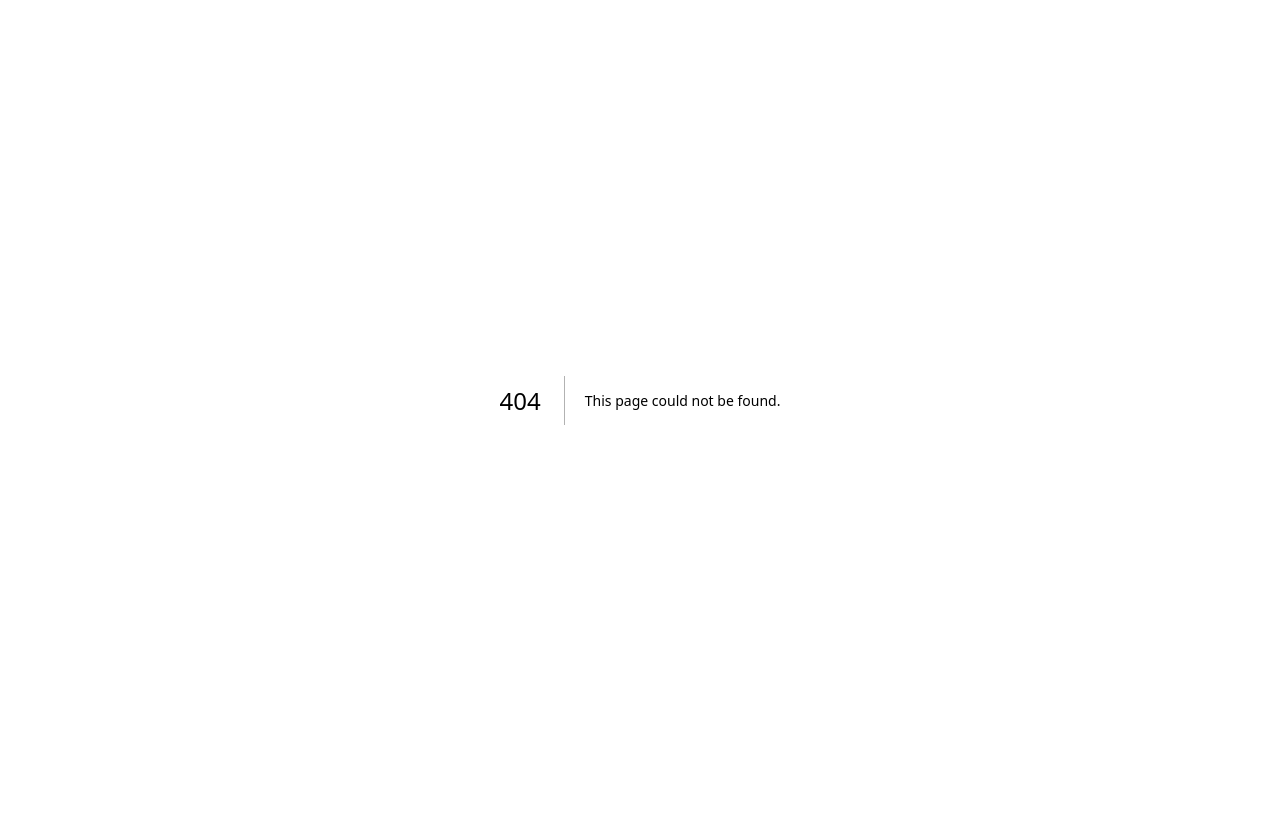
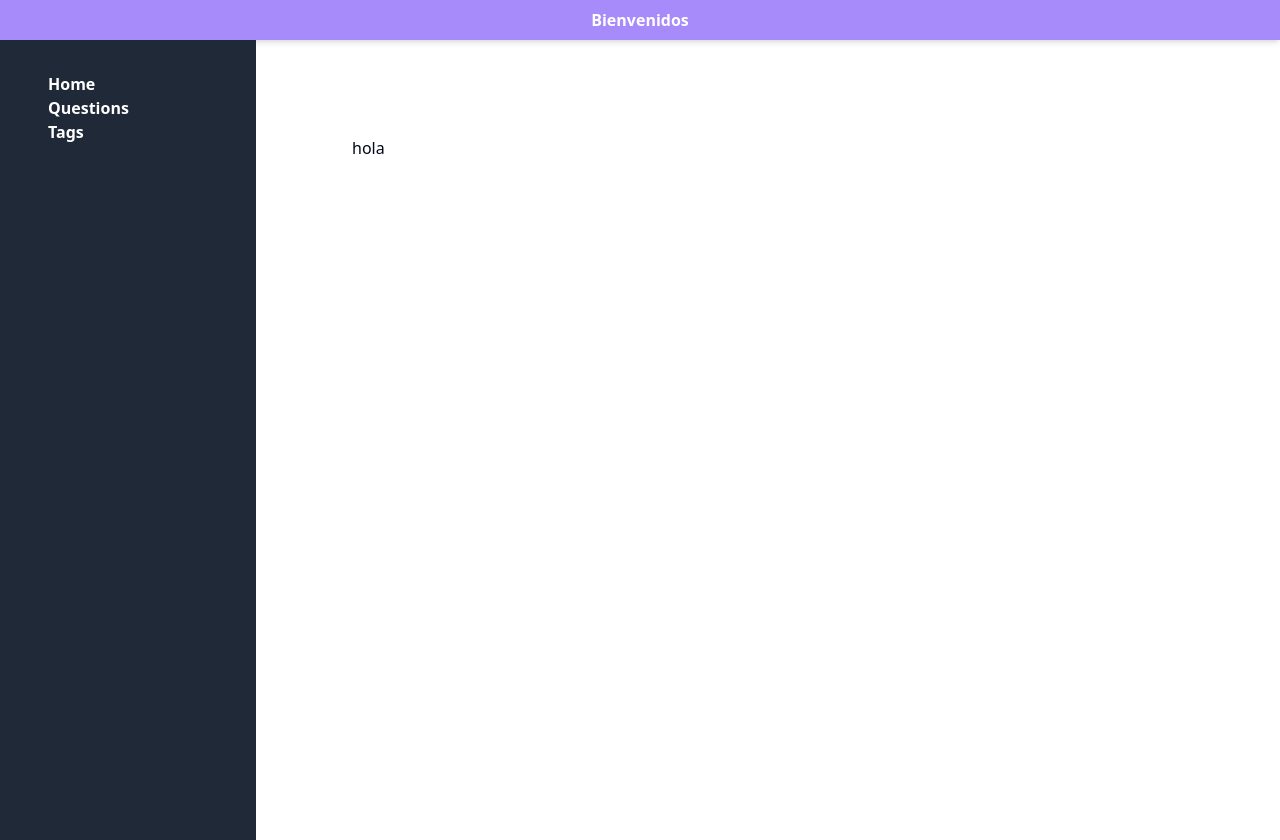
Before and after one commit to KrashMello/km-contable, a Next.js app: page /dashboard in a window 1280 px wide. Before the commit this address had no page. Before the commit the page ends 800 px from the top, so only its background shows below. Built offline with nearby package versions, Linux system fonts and the light colour scheme.

Commit message:
feat: change home to dashboard

```diff
--- /dev/null
+++ b/app/dashboard/layout.tsx
@@ -0,0 +1,40 @@
+import type { Metadata } from "next";
+import { Inter as FontSans } from "next/font/google";
+import { cn } from "@/lib/utils";
+import "../globals.css";
+
+const fontSans = FontSans({ subsets: ["latin"], variable: "--font-sans" });
+
+export const metadata: Metadata = {
+  title: "KM Contable App | dashboard",
+  description: "accounting application",
+};
+
+export default function RootLayout({
+  children,
+}: Readonly<{
+  children: React.ReactNode;
+}>) {
+  return (
+    <html lang="en">
+      <body
+        className={cn(
+          "min-h-screen bg-white font-sans antialiased",
+          fontSans.variable,
+        )}
+      >
+        <div className="flex justify-center items-center h-10 bg-violet-400 max-w-400 max-h-20 shadow-md">
+          <h2 className="text-white font-bold ">Bienvenidos</h2>
+        </div>
+        <div className="flex h-full min-h-full w-full">
+          <div className="bg-gray-800 w-[20%] pt-8 pl-12">
+            <h3 className="text-white font-bold">Home</h3>
+            <h3 className="text-white font-bold">Questions</h3>
+            <h3 className="text-white font-bold">Tags</h3>
+          </div>
+          <main>{children}</main>
+        </div>
+      </body>
+    </html>
+  );
+}
--- a/app/home/layout.tsx
+++ /dev/null
@@ -1,30 +0,0 @@
-import type { Metadata } from "next";
-import { Inter as FontSans } from "next/font/google";
-import { cn } from "@/lib/utils";
-import "../globals.css";
-
-const fontSans = FontSans({ subsets: ["latin"], variable: "--font-sans" });
-
-export const metadata: Metadata = {
-  title: "KM Contable App",
-  description: "accounting application",
-};
-
-export default function RootLayout({
-  children,
-}: Readonly<{
-  children: React.ReactNode;
-}>) {
-  return (
-    <html lang="en">
-      <body
-        className={cn(
-          "min-h-screen bg-background font-sans antialiased",
-          fontSans.variable,
-        )}
-      >
-        {children}
-      </body>
-    </html>
-  );
-}
```
Also changed, not shown: app/dashboard/page.tsx (renamed from app/home/page.tsx).
